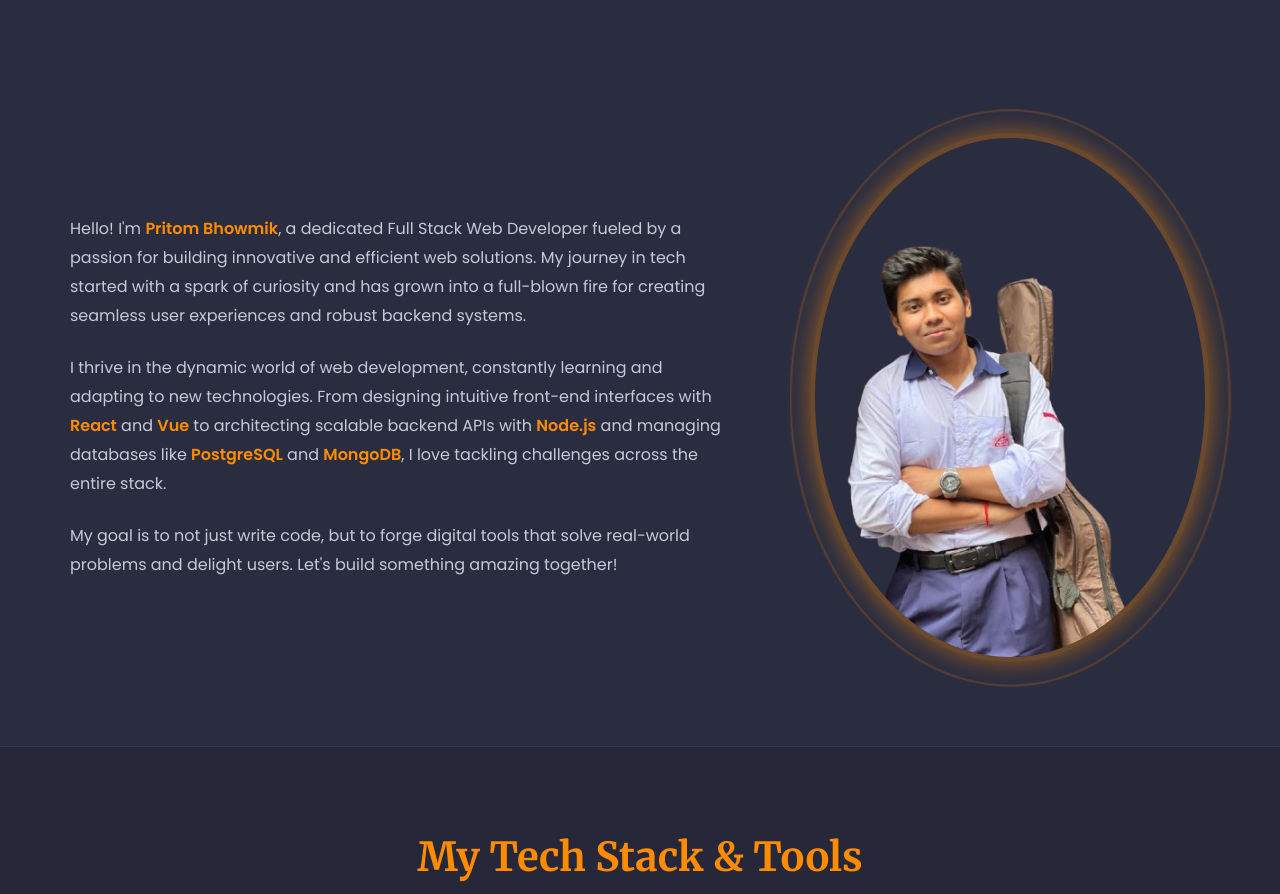
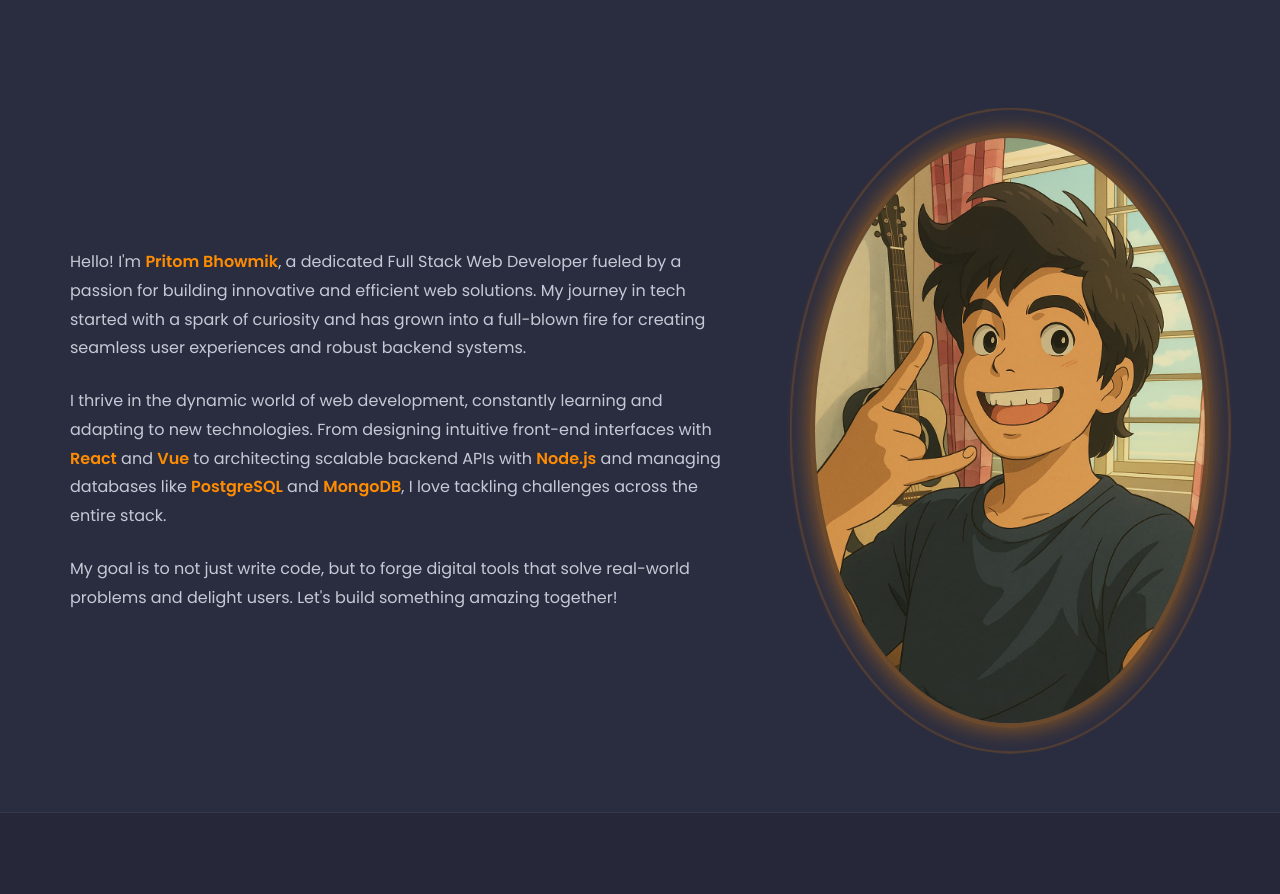
Before and after one commit to Pritom36/portfolio, a plain HTML site: page index.html in a window 1280 px wide. Shown: the part 1000-1894 px from the top of the page. Drawn offline with nearby package versions, Linux system fonts and the light colour scheme; some packages are replaced by stand-ins of ours; a script that the page names is missing.

Commit message:
Update index.html

```diff
--- a/index.html
+++ b/index.html
@@ -83,7 +83,7 @@
                      <!-- Add tour-anim-item to the image container -->
                     <div class="about-image tour-anim-item">
                          <!-- Replace with your actual photo -->
-                        <img src="./images/pritom.png" alt="Pritom Bhowmik">
+                        <img src="./images/admin.jpg" alt="Pritom Bhowmik">
                     </div>
                 </div>
             </div>
```
